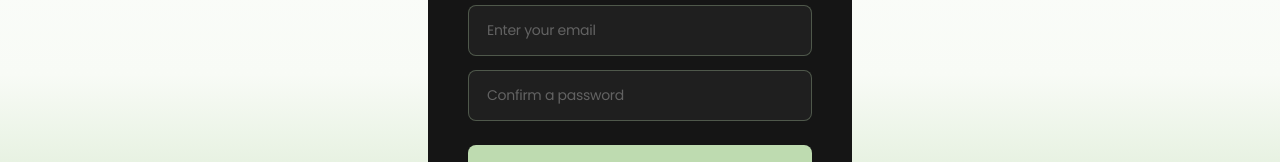
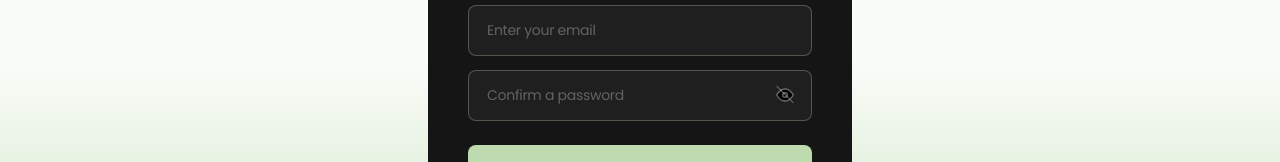
Before and after one commit to Vlad22523/WildCoders-project2, a React (Vite) app: page /auth/login in a window 1280 px wide. Shown: the part 334-496 px from the top of the page. Built offline with nearby package versions, Linux system fonts and the light colour scheme.

Commit message:
show password icon

```diff
--- a/src/components/LoginForm/LoginForm.jsx
+++ b/src/components/LoginForm/LoginForm.jsx
@@ -3,8 +3,11 @@ import * as Yup from "yup";
 import s from "./LoginForm.module.css";
 import { useDispatch } from "react-redux";
 import { loginThunk } from "../../redux/auth/operations.js";
+import { useState } from "react";
+import SvgIcon from "../../hooks/SvgIcon.jsx";
 
 const LoginForm = () => {
+  const [showPassword, setShowPassword] = useState(false);
   const initialValues = {
     email: "",
     password: "",
@@ -42,13 +45,25 @@ const LoginForm = () => {
             <ErrorMessage name="email" component="div" className={s.error} />
           </label>
 
-          <label>
+          <label className={s.passwordWrapper}>
             <Field
-              type="password"
+              type={showPassword ? "text" : "password"}
               name="password"
               placeholder="Confirm a password"
               className={s.field}
             />
+
+            <button
+              type="button"
+              onClick={() => setShowPassword(!showPassword)}
+              className={`${s.btnShowPassword} ${showPassword ? s.eyeOpen : s.eyeClosed}`}>
+                <SvgIcon
+                  name="icon-eye"
+                  width="18"
+                  height="18"
+                  className={s.svgEye}
+                />
+            </button>
 
             <ErrorMessage name="password" component="div" className={s.error} />
           </label>
--- a/src/components/LoginForm/LoginForm.module.css
+++ b/src/components/LoginForm/LoginForm.module.css
@@ -32,10 +32,10 @@
 
 .error {
   position: absolute;
-  top: 5px;
-  right: 10px;
+  top: 1px;
+  right: 7px;
   color: red;
-  font-size: 13px;
+  font-size: 11px;
 }
 
 .btn {
@@ -60,6 +60,45 @@
   letter-spacing: 0.3px;
 }
 
+.passwordWrapper {
+  position: relative;
+  display: flex;
+  align-items: center;
+}
+
+.btnShowPassword {
+  position: absolute;
+  top: 16px;
+  right: 18px;
+  background: none;
+  border: none;
+  cursor: pointer;
+  &::after {
+    position: absolute;
+    content: '';
+    top: 8px;
+    right: -3px;
+    width: 24px;
+    height: 1px;
+    background: rgba(255, 255, 255, 0.4);
+    transform: rotate(45deg);
+    transition: .3s all ease;
+    opacity: 1;
+  }
+}
+
+.eyeOpen::after {
+  opacity: 0;
+}
+
+.eyeClosed::after {
+  opacity: 1;
+}
+
+.svgEye {
+  stroke: rgba(255, 255, 255, 0.4);;
+}
+
 /* ===============MEDIA 768============== */
 
 @media screen and (min-width: 768px) {
--- a/src/components/RegisterForm/RegisterForm.jsx
+++ b/src/components/RegisterForm/RegisterForm.jsx
@@ -5,10 +5,13 @@ import { useDispatch, useSelector } from "react-redux";
 import { registerThunk } from "../../redux/auth/operations.js";
 import { selectIsLoggedIn } from "../../redux/auth/selectors.js";
 import { Navigate } from "react-router-dom";
+import { useState } from "react";
+import SvgIcon from "../../hooks/SvgIcon.jsx";
 
 const RegisterForm = () => {
   const dispatch = useDispatch();
   const isLoggedIn = useSelector(selectIsLoggedIn);
+  const [showPassword, setShowPassword] = useState(false);
 
   const initialValues = {
     name: "",
@@ -69,13 +72,25 @@ const RegisterForm = () => {
             <ErrorMessage name="email" component="div" className={s.error} />
           </label>
 
-          <label>
+          <label className={s.passwordWrapper}>
             <Field
-              type="password"
+              type={showPassword ? "text" : "password"}
               name="password"
               placeholder="Create a password"
               className={s.field}
             />
+
+            <button
+              type="button"
+              onClick={() => setShowPassword(!showPassword)}
+              className={`${s.btnShowPassword} ${showPassword ? s.eyeOpen : s.eyeClosed}`}>
+                <SvgIcon
+                  name="icon-eye"
+                  width="18"
+                  height="18"
+                  className={s.svgEye}
+                />
+            </button>
 
             <ErrorMessage name="password" component="div" className={s.error} />
           </label>
--- a/src/components/RegisterForm/RegisterForm.module.css
+++ b/src/components/RegisterForm/RegisterForm.module.css
@@ -32,10 +32,10 @@
 
 .error {
   position: absolute;
-  top: 5px;
-  right: 10px;
+  top: 1px;
+  right: 7px;
   color: red;
-  font-size: 13px;
+  font-size: 11px;
 }
 
 .btn {
@@ -61,6 +61,46 @@
   letter-spacing: 0.3px;
 }
 
+.passwordWrapper {
+  position: relative;
+  display: flex;
+  align-items: center;
+}
+
+.btnShowPassword {
+  position: absolute;
+  top: 16px;
+  right: 18px;
+  background: none;
+  border: none;
+  cursor: pointer;
+  &::after {
+    position: absolute;
+    content: '';
+    top: 8px;
+    right: -3px;
+    width: 24px;
+    height: 1px;
+    background: rgba(255, 255, 255, 0.4);
+    transform: rotate(45deg);
+    transition: .3s all ease;
+    opacity: 1;
+  }
+}
+
+.eyeOpen::after {
+  opacity: 0;
+}
+
+.eyeClosed::after {
+  opacity: 1;
+}
+
+.svgEye {
+  stroke: rgba(255, 255, 255, 0.4);;
+}
+
+
 /* ===============MEDIA 768============== */
 
 @media screen and (min-width: 768px) {
--- a/src/pages/WelcomePage/WelcomePage.jsx
+++ b/src/pages/WelcomePage/WelcomePage.jsx
@@ -1,6 +1,6 @@
 import { Link } from "react-router-dom";
 import s from "./WelcomePage.module.css";
-import SvgIcon from "../../hooks/SvgIcon.jsx"
+import SvgIcon from "../../hooks/SvgIcon.jsx";
 
 const WelcomePage = () => {
   return (
```
Also changed, not shown: src/images/icons.svg.
